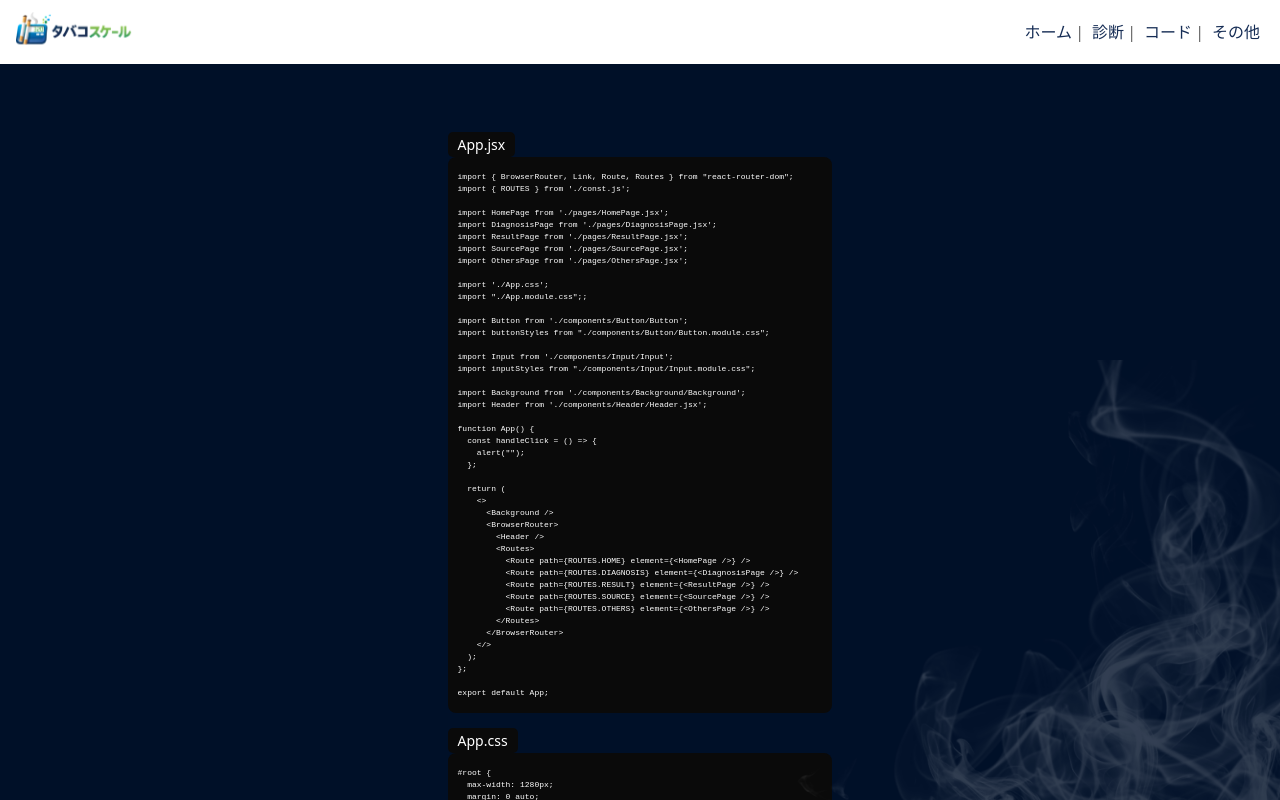
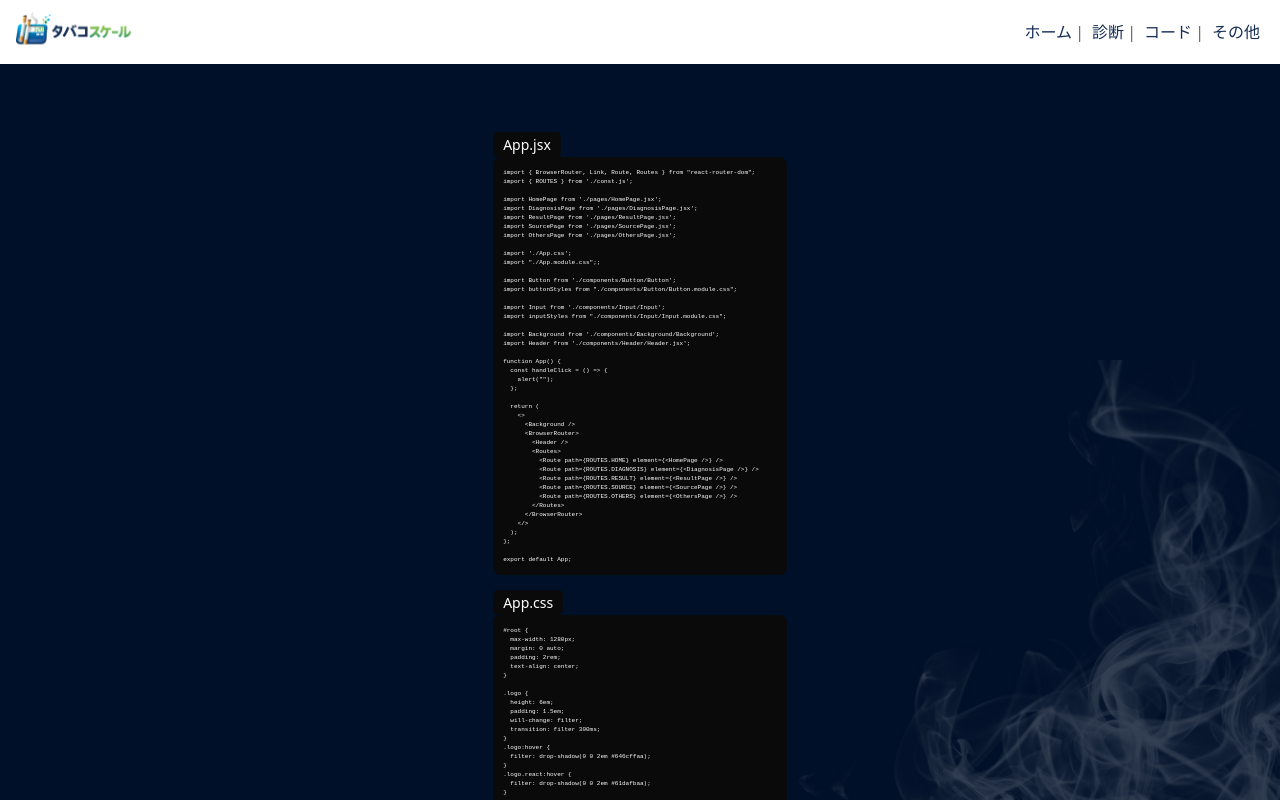
Before and after one commit to KOHAKU1522/TabacoScale, a React (Vite) app: page /source in a window 1280 px wide. Shown: the top 800 px of the page. Built offline with nearby package versions, Linux system fonts and the light colour scheme.

Commit message:
fix code module

```diff
--- a/src/components/Codes/Codes.module.css
+++ b/src/components/Codes/Codes.module.css
@@ -23,7 +23,7 @@ body {
 
 .codeSentence {
     border-radius: 8px;
-    font-size: 8px;
+    font-size: 6px;
     background: var(--darkBlack);
     color: var(--white);
     padding: 2px 10px;
```
